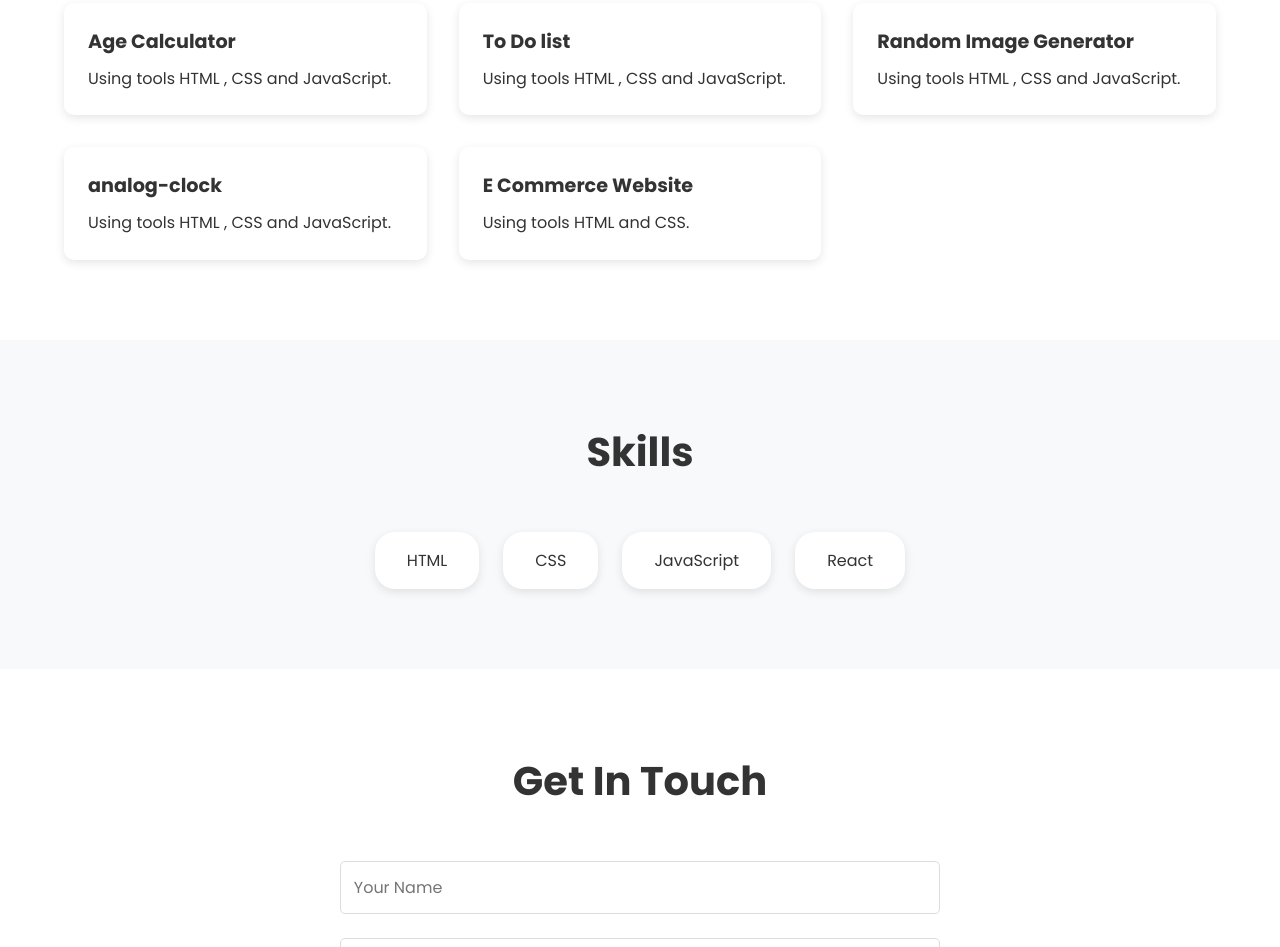
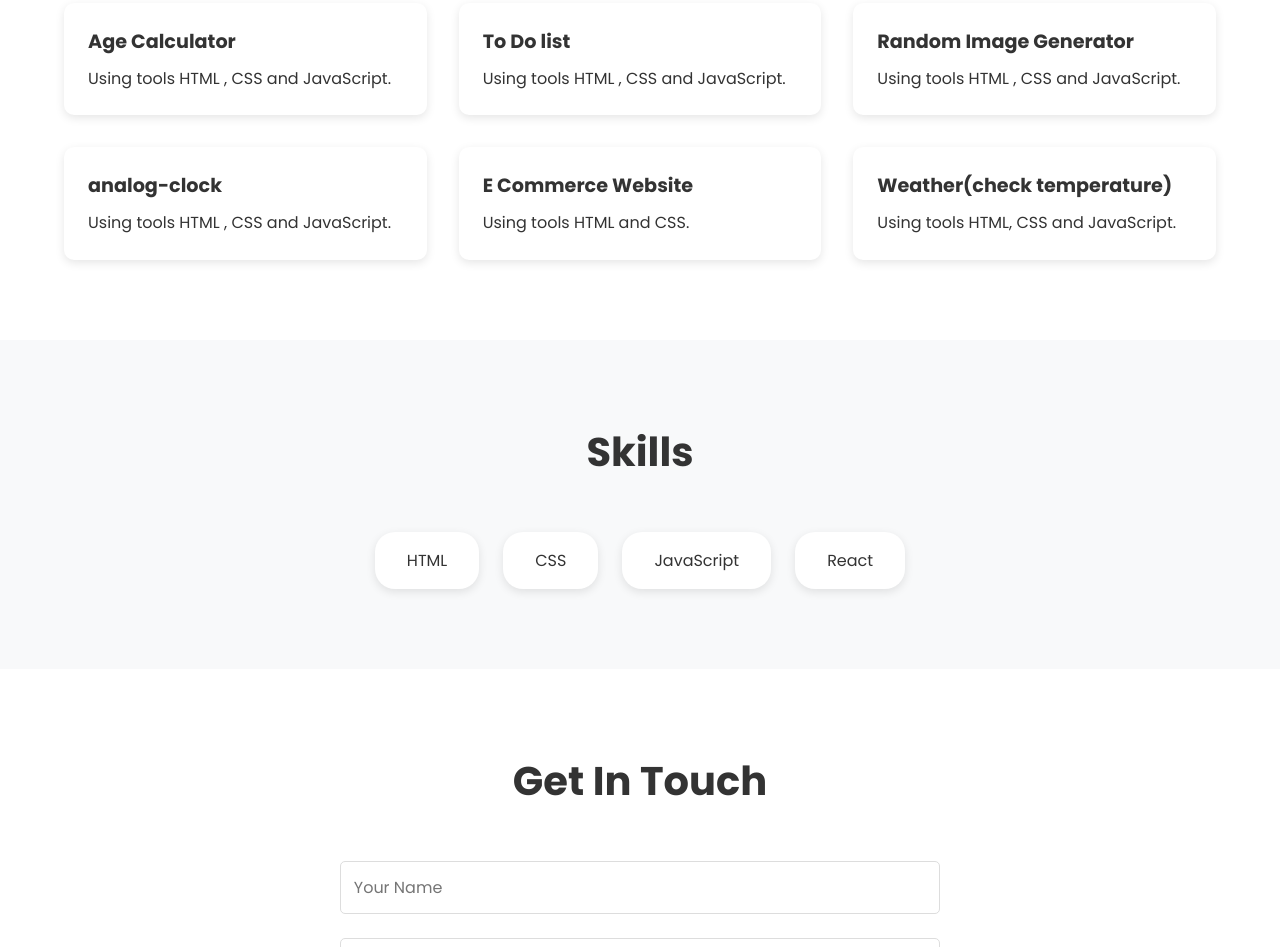
Before and after one commit to MR-Washie/portfolio, a plain HTML site: page index.html in a window 1280 px wide. Shown: the part 989-1936 px from the top of the page. Drawn offline with Linux system fonts and the light colour scheme.

Commit message:
Update index.html

```diff
--- a/index.html
+++ b/index.html
@@ -73,6 +73,13 @@
                     <p>Using tools HTML and CSS.</p>
                 </div>
             </div>
+           <!--  Project 6 -->
+            <div class="project-card" id="weather">
+                <div class="project-info">
+                    <h3 class="project-title">Weather(check temperature)</h3>
+                    <p>Using tools HTML, CSS and JavaScript.</p>
+                </div>
+            </div>
             <!-- Add more project cards as needed -->
 
     </section>
```
